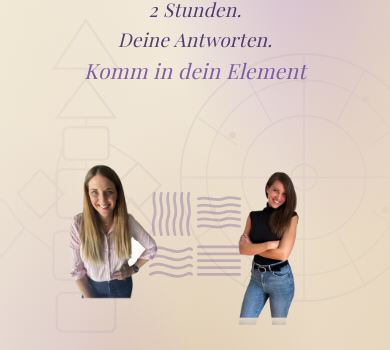
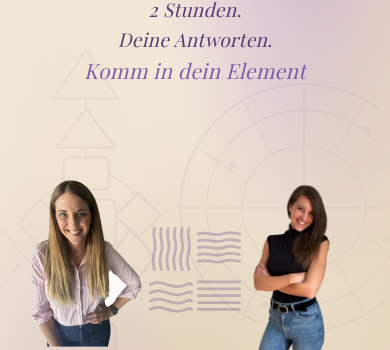
Before and after one commit to christophbatik/cosmic-design, a website: page index.html in a window 390 px wide. Shown: the part 182-532 px from the top of the page. Drawn offline with nearby package versions, Linux system fonts and the light colour scheme; a web font is replaced by a local one.

Commit message:
Fotos Kathi & Tanja auf Mobile vergrößert (300px / 280px)
Co-Authored-By: Claude Sonnet 4.6 <noreply@anthropic.com>

```diff
--- a/index.html
+++ b/index.html
@@ -271,8 +271,8 @@ body{
   .hero-content { position: relative; top: auto; left: auto; right: auto; padding: 32px 22px 16px; }
   .hero-content .title { font-size: 44px; }
   .hero-photos { position: relative; bottom: auto; left: auto; right: auto; }
-  .hero-photos .ph.kathi > img { height: 240px; margin-right: -18px; clip-path: inset(0 0 30px 0); }
-  .hero-photos .ph.tanja > img { height: 220px; margin-left: -18px; }
+  .hero-photos .ph.kathi > img { height: 300px; margin-right: -18px; clip-path: inset(0 0 30px 0); }
+  .hero-photos .ph.tanja > img { height: 280px; margin-left: -18px; }
   .follow-strip { position:relative; bottom:auto; gap:60px; padding:12px 0; }
   .hero-blend-bot { height: 60px; }
   .title { font-size: 40px; }
```
